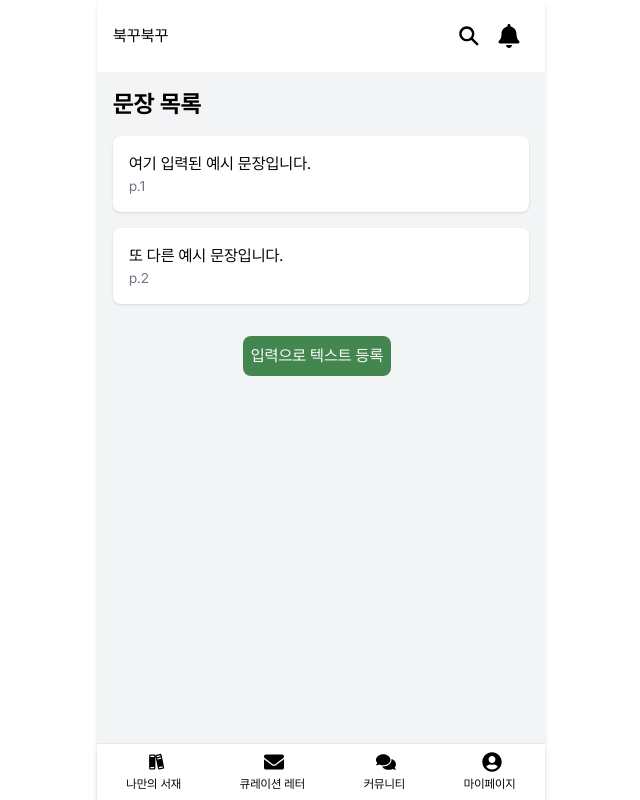
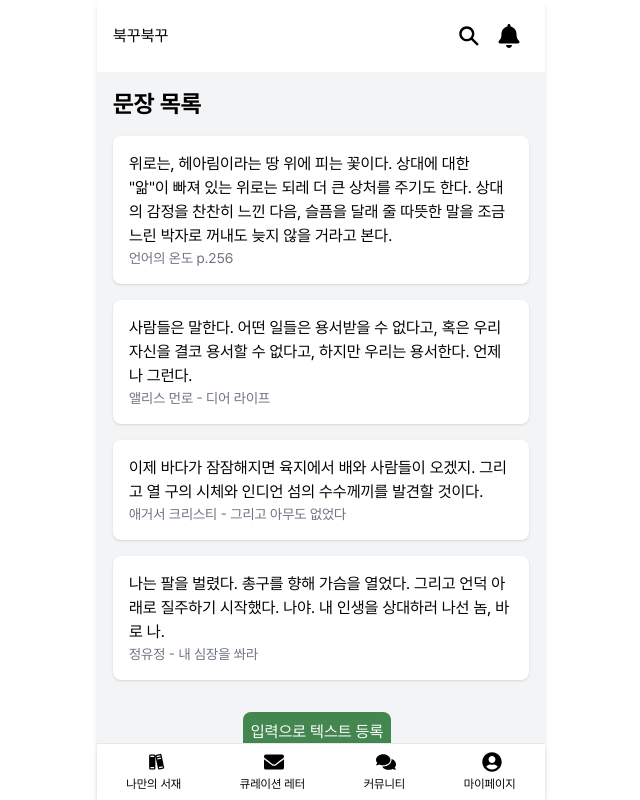
Before and after one commit to SSAFY-BOOKKOO/backend, a React (Vite) app in the folder frontend/: page /mypage/quote in a window 1280 px wide. Shown: the whole page, without its empty margins (319-959 px from the left). Built offline with nearby package versions, Linux system fonts and the light colour scheme.

Commit message:
chore : 글귀 더미 데이터 추가

```diff
--- a/frontend/src/mocks/QuoteData.js
+++ b/frontend/src/mocks/QuoteData.js
@@ -1,6 +1,24 @@
 const quotes = [
-  { quote: '여기 입력된 예시 문장입니다.', info: 'p.1' },
-  { quote: '또 다른 예시 문장입니다.', info: 'p.2' },
+  {
+    quote:
+      '위로는, 헤아림이라는 땅 위에 피는 꽃이다. 상대에 대한 "앎"이 빠져 있는 위로는 되레 더 큰 상처를 주기도 한다. 상대의 감정을 찬찬히 느낀 다음, 슬픔을 달래 줄 따뜻한 말을 조금 느린 박자로 꺼내도 늦지 않을 거라고 본다.',
+    info: '언어의 온도 p.256',
+  },
+  {
+    quote:
+      '사람들은 말한다. 어떤 일들은 용서받을 수 없다고, 혹은 우리 자신을 결코 용서할 수 없다고, 하지만 우리는 용서한다. 언제나 그런다.',
+    info: '앨리스 먼로 - 디어 라이프',
+  },
+  {
+    quote:
+      '이제 바다가 잠잠해지면 육지에서 배와 사람들이 오겠지. 그리고 열 구의 시체와 인디언 섬의 수수께끼를 발견할 것이다.',
+    info: '애거서 크리스티 - 그리고 아무도 없었다',
+  },
+  {
+    quote:
+      '나는 팔을 벌렸다. 총구를 향해 가슴을 열었다. 그리고 언덕 아래로 질주하기 시작했다. 나야. 내 인생을 상대하러 나선 놈, 바로 나.',
+    info: '정유정 - 내 심장을 쏴라',
+  },
 ];
 
 export default quotes;
```
